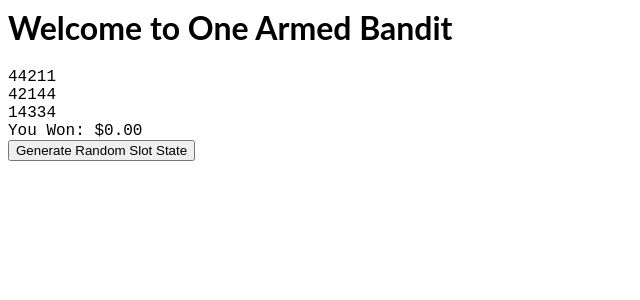
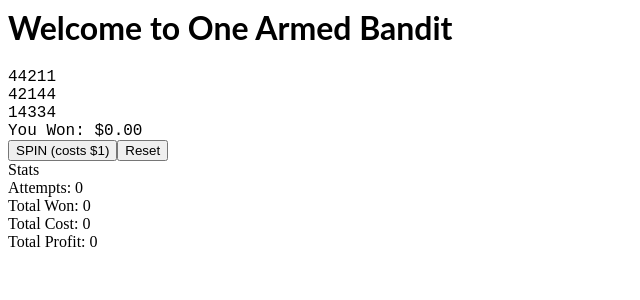
Before and after one commit to ruhaim/one-armed-bandit-ruhaim, a React (Create React App) app: page / in a window 1280 px wide. Shown: the top 300 px of the page, without its empty margins (0-640 px from the left). Built offline with nearby package versions, Linux system fonts and the light colour scheme.

Commit message:
2 files modified, 1 added

```diff
--- /dev/null
+++ b/components/CurrencyDisplay.tsx
@@ -0,0 +1,8 @@
+import React = require('react');
+
+export default function CurrencyDisplay({ value }) {
+  const currencyFormatter = React.useRef(
+    new Intl.NumberFormat('en-US', { style: 'currency', currency: 'USD' })
+  );
+  return <span>{currencyFormatter.current.format(value)}</span>;
+}
--- a/components/SlotMachine.tsx
+++ b/components/SlotMachine.tsx
@@ -10,17 +10,40 @@ export default function SlotMachine(): React.ReactElement {
   const [slotState, setSlotState] = React.useState<SlotStateWithResult>(
     generateSlotStateWithResult()
   );
+  const [numAttempts, setNumAttempts] = React.useState(0);
+  const [winAmountSum, setWinAmountSum] = React.useState(0);
 
+  React.useEffect(() => {
+    setWinAmountSum((sum) => {
+      return sum + slotState.winState.winAmount;
+    });
+  }, [slotState]);
   return (
     <React.Fragment>
       <SlotResult state={slotState} />
       <button
         onClick={() => {
           setSlotState(generateSlotStateWithResult());
+          setNumAttempts((num) => num + 1);
         }}
       >
-        Generate Random Slot State{' '}
+        SPIN (costs $1)
       </button>
+      <button
+        onClick={() => {
+          setNumAttempts(0);
+          setWinAmountSum(0);
+        }}
+      >
+        Reset
+      </button>
+      <div>
+        Stats
+        <div>Attempts: {numAttempts}</div>
+        <div>Total Won: {winAmountSum}</div>
+        <div>Total Cost: {numAttempts}</div>
+        <div>Total Profit: {winAmountSum - numAttempts}</div>
+      </div>
     </React.Fragment>
   );
 }
--- a/components/SlotResult.tsx
+++ b/components/SlotResult.tsx
@@ -1,5 +1,6 @@
 import * as React from 'react';
 import { SlotStateWithResult } from '../utils/slot-utils';
+import CurrencyDisplay from './CurrencyDisplay';
 
 interface SlotResultProps {
   state: SlotStateWithResult;
@@ -8,9 +9,6 @@ interface SlotResultProps {
 export default function SlotResult({
   state: { slotState, winState },
 }: SlotResultProps) {
-  const currencyFormatter = React.useRef(
-    new Intl.NumberFormat('en-US', { style: 'currency', currency: 'USD' })
-  );
   return (
     <div className="slot-result" data-is-win={winState.isWin}>
       {slotState.map((row, rowIdx) => {
@@ -30,7 +28,9 @@ export default function SlotResult({
         );
       })}
 
-      <div>You Won: {currencyFormatter.current.format(winState.winAmount)}</div>
+      <div>
+        You Won: <CurrencyDisplay value={winState.winAmount} />
+      </div>
     </div>
   );
 }
```
